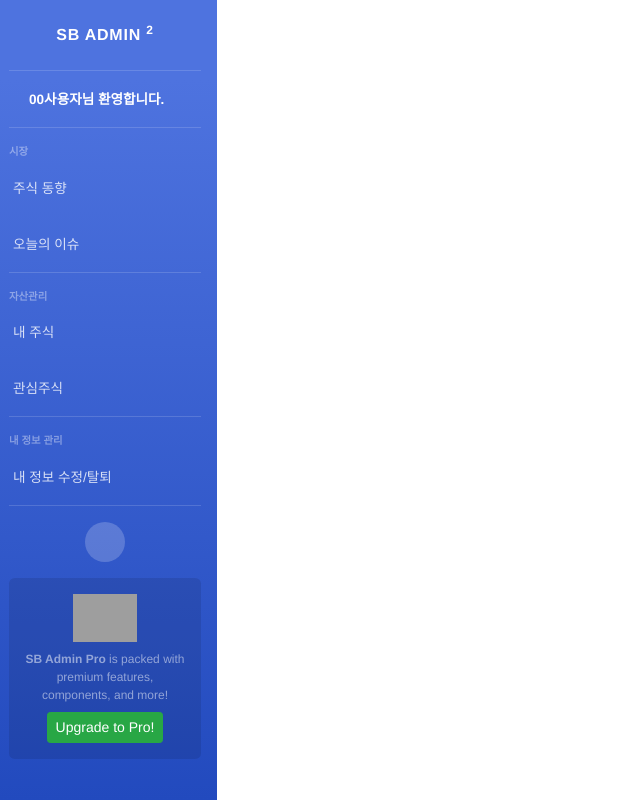
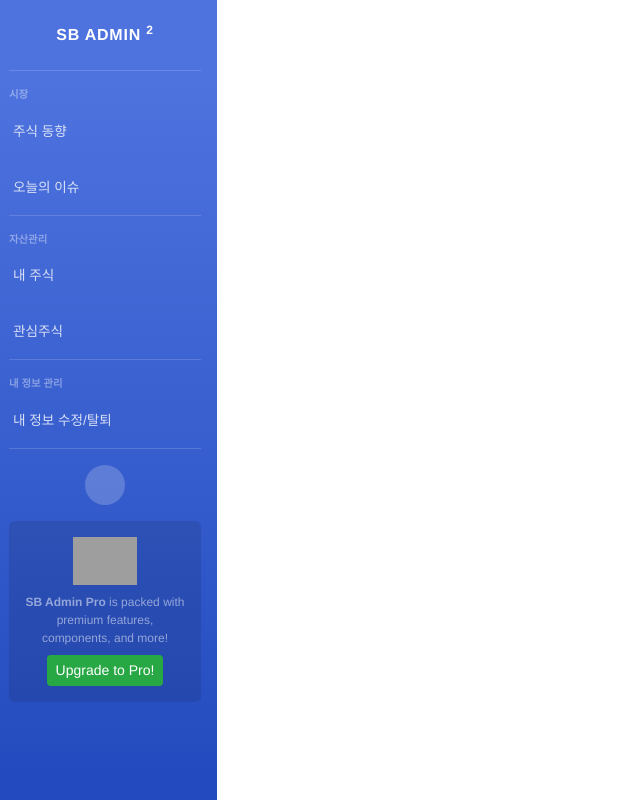
Before and after one commit to simba155kor/StockSafe_Vue, a Vue app in the folder stocksafe_vue_v1/: page / in a window 1280 px wide. Shown: the top 802 px of the page, without its empty margins (0-640 px from the left). Built offline with nearby package versions, Linux system fonts and the light colour scheme; grey boxes are pictures that could not be loaded.

Commit message:
UPDATE remove NaviBar item

```diff
--- a/stocksafe_vue_v1/src/components/layout/NaviBar.vue
+++ b/stocksafe_vue_v1/src/components/layout/NaviBar.vue
@@ -14,17 +14,6 @@
       </div>
       <div class="sidebar-brand-text mx-3">SB Admin <sup>2</sup></div>
     </a>
-
-    <!-- Divider -->
-    <hr class="sidebar-divider my-0" />
-
-    <!-- Nav Item - Dashboard -->
-    <li class="nav-item active mx-3">
-      <a class="nav-link" href="index.html">
-        <i class="fas fa-fw fa-tachometer-alt"></i>
-        <span>00사용자님 환영합니다.</span></a
-      >
-    </li>
 
     <!-- Divider -->
     <hr class="sidebar-divider" />
```
